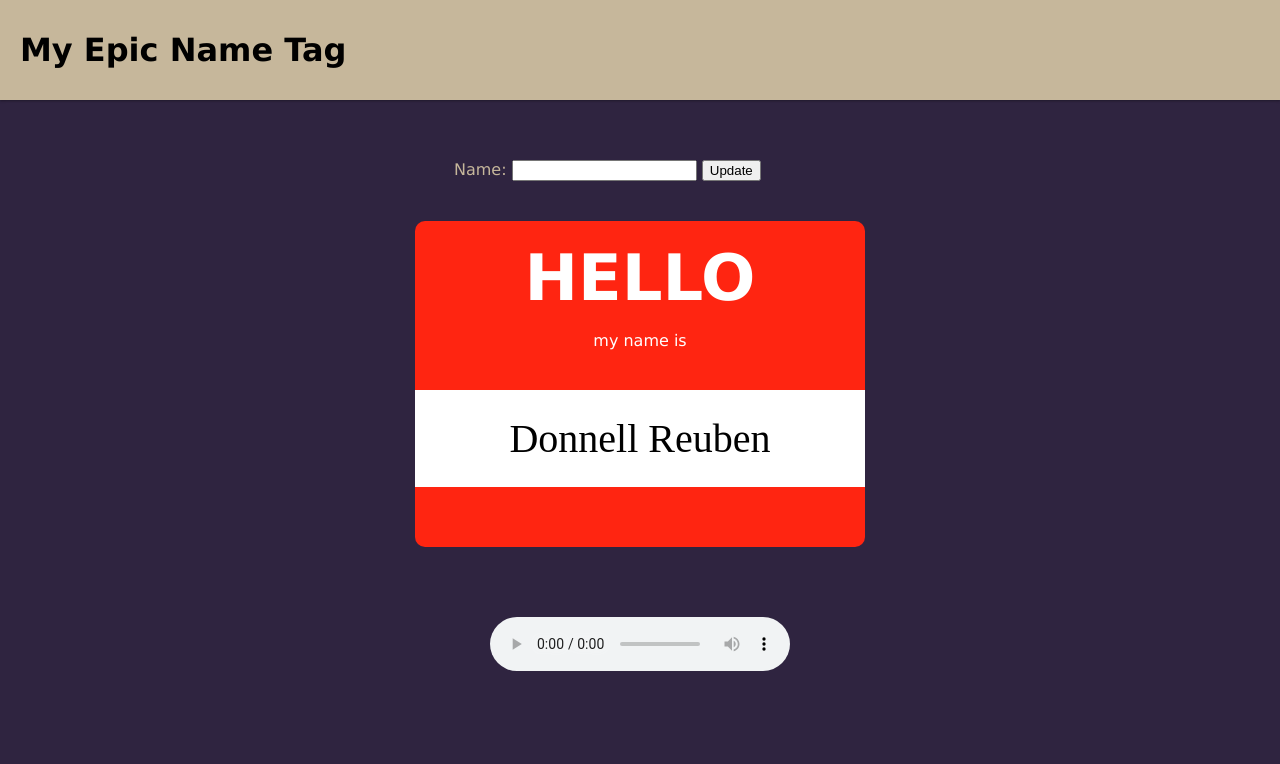
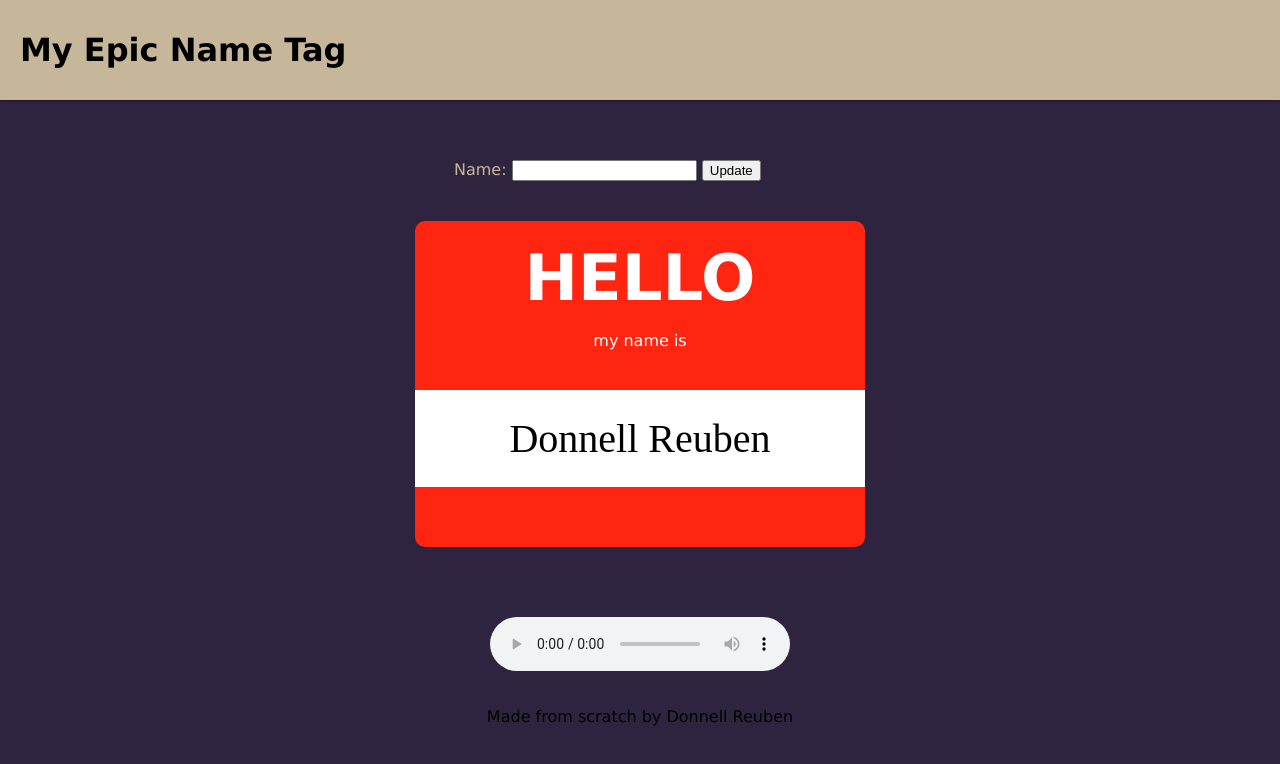
Before and after one commit to donnellreuben/name-tag, a plain HTML site: page index.html in a window 1280 px wide. Drawn offline with Linux system fonts and the light colour scheme.

Commit message:
Changed Song and added text under music console

```diff
--- a/index.html
+++ b/index.html
@@ -39,7 +39,7 @@
         <section class="audio">
         <audio controls id="music">
 
-            <source src="song.mp3" type="audio/mpeg">
+            <source src="toolate.mp3" type="audio/mpeg">
 
             Your browser does not support the audio element.
 
@@ -67,6 +67,7 @@
             </script>
             </section>
     </main>
+    <p class = bio>Made from scratch by Donnell Reuben</p>
 
 </body>
 
--- a/style.css
+++ b/style.css
@@ -72,3 +72,7 @@ main {
     justify-content: center;
     align-items: center;
 }
+
+.bio {
+    text-align: center;
+}
```
Also changed, not shown: 1 other file.
